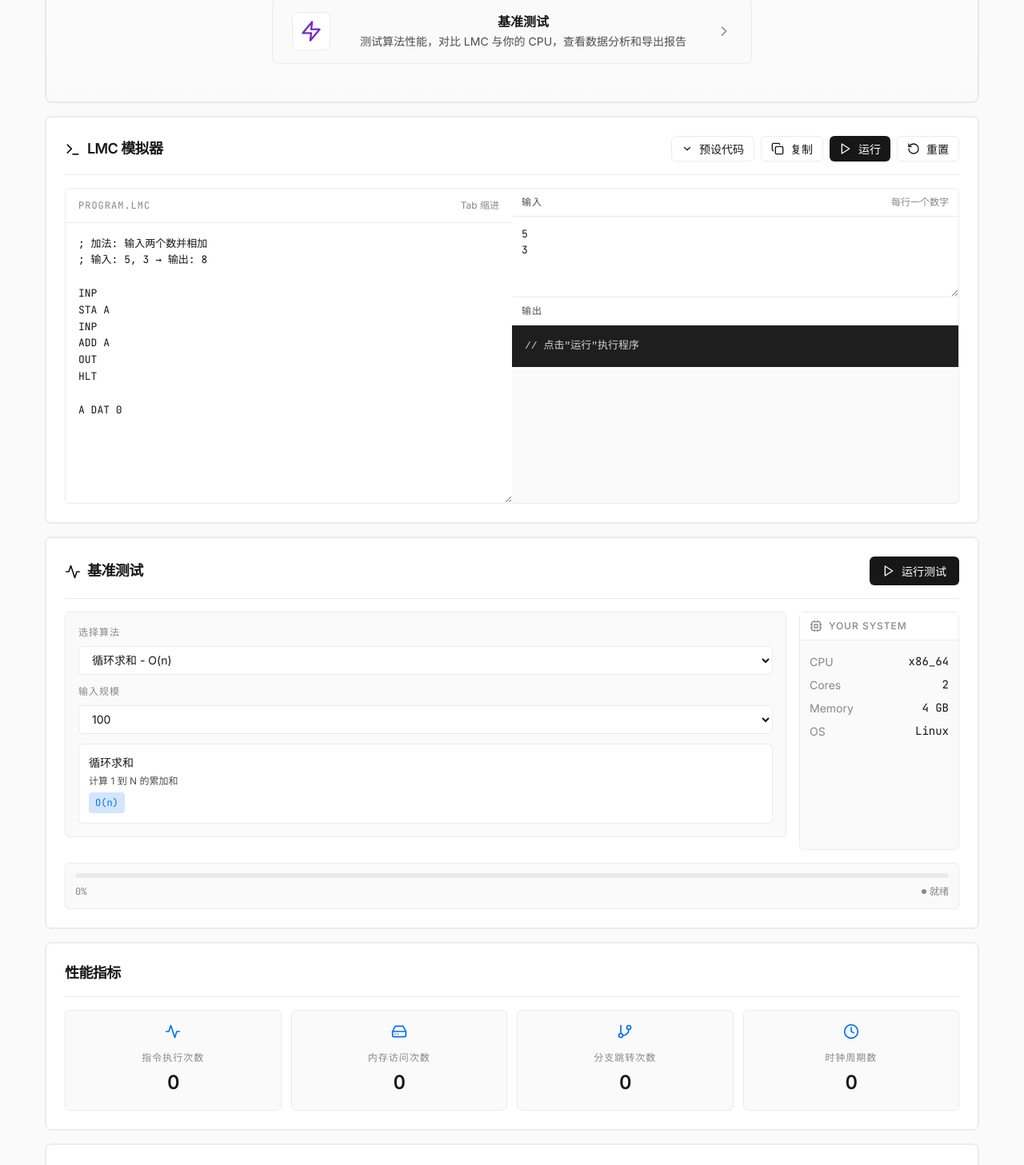
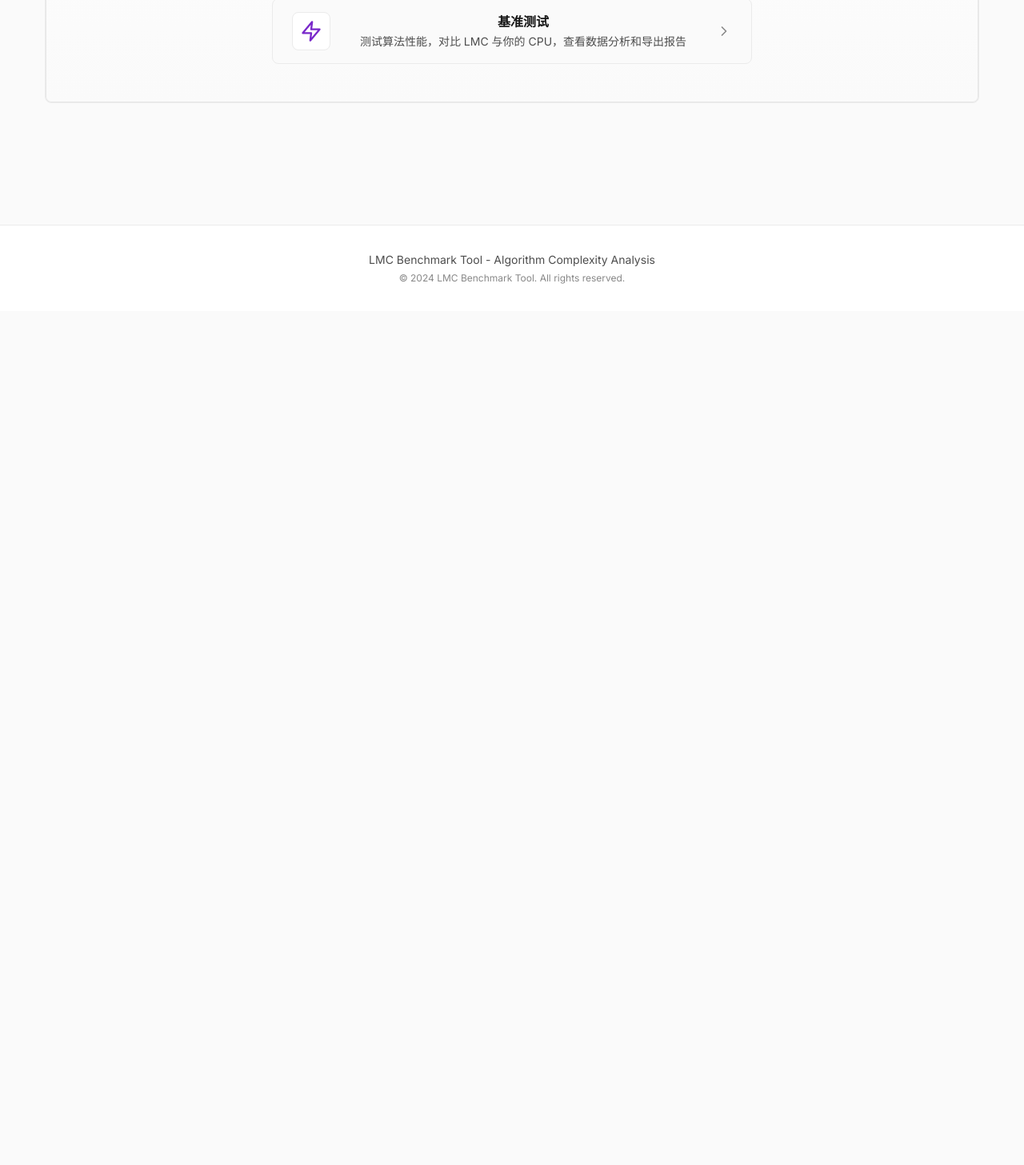
Before and after one commit to AustinZ132/LMC-Benchmark-Simulator, a React (Vite) app: page / in a window 1280 px wide. Shown: the part 411-1868 px from the top of the page at 80% size. After the commit the page ends 800 px from the top, so only its background shows below. Built offline with nearby package versions, Linux system fonts and the light colour scheme; what chartjs-plugin-zoom would draw is missing.

Commit message:
fix: Fix LMC output (INP=901, OUT=902), simplify homepage to menu only

```diff
--- a/src/pages/HomePage.jsx
+++ b/src/pages/HomePage.jsx
@@ -1,20 +1,6 @@
 import React from 'react';
 import Hero from '../components/Hero';
-import Editor from '../components/Editor';
-import Benchmark from '../components/Benchmark';
-import Metrics from '../components/Metrics';
-import Charts from '../components/Charts';
-import Export from '../components/Export';
 
 export default function HomePage() {
-  return (
-    <>
-      <Hero />
-      <Editor />
-      <Benchmark />
-      <Metrics />
-      <Charts />
-      <Export />
-    </>
-  );
+  return <Hero />;
 }
--- a/src/utils/lmc.js
+++ b/src/utils/lmc.js
@@ -66,8 +66,10 @@ export class LMC {
 
       if (opcode === 'DAT') {
         this.memory[index] = parseInt(operand) || 0;
-      } else if (opcode === 'INP' || opcode === 'OUT') {
-        this.memory[index] = 900;
+      } else if (opcode === 'INP') {
+        this.memory[index] = 901;
+      } else if (opcode === 'OUT') {
+        this.memory[index] = 902;
       } else if (opcode === 'HLT') {
         this.memory[index] = 0;
       } else {
@@ -83,13 +85,13 @@ export class LMC {
   }
 
   isOpcode(token) {
-    return ['HLT', 'ADD', 'SUB', 'STA', 'LDA', 'BRA', 'BRZ', 'BRP', 'INP', 'OUT', 'DAT'].includes(token);
+    return ['HLT', 'ADD', 'SUB', 'STA', 'LDA', 'BRA', 'BRZ', 'BRP', 'INP', 'OUT', 'DAT', 'MUL'].includes(token);
   }
 
   getOpcodeValue(opcode) {
     const map = {
       'HLT': 0, 'ADD': 1, 'SUB': 2, 'STA': 3,
-      'LDA': 5, 'BRA': 6, 'BRZ': 7, 'BRP': 8
+      'LDA': 5, 'BRA': 6, 'BRZ': 7, 'BRP': 8, 'MUL': 4
     };
     return map[opcode] || 0;
   }
@@ -141,6 +143,11 @@ export class LMC {
         this.memory[operand] = this.accumulator;
         this.metrics.memoryAccess++;
         break;
+      case 4:
+        this.accumulator *= this.memory[operand];
+        this.metrics.memoryAccess++;
+        if (this.accumulator > 999) this.accumulator = 999;
+        break;
       case 5:
         this.accumulator = this.memory[operand];
         this.metrics.memoryAccess++;
@@ -162,9 +169,9 @@ export class LMC {
         }
         break;
       case 9:
-        if (operand < 50) {
+        if (operand === 1) {
           this.accumulator = this.getInput();
-        } else {
+        } else if (operand === 2) {
           this.addOutput(this.accumulator);
         }
         break;
```
